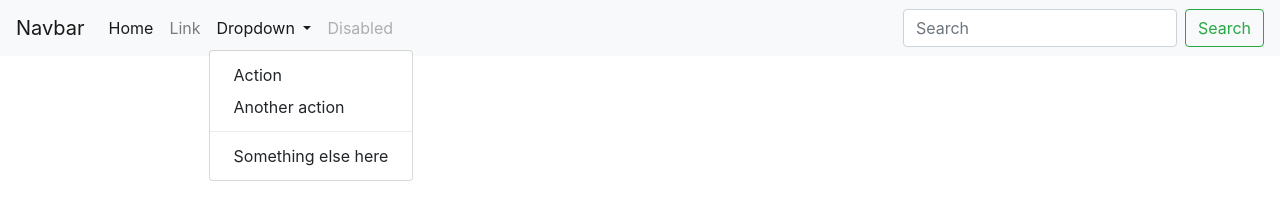
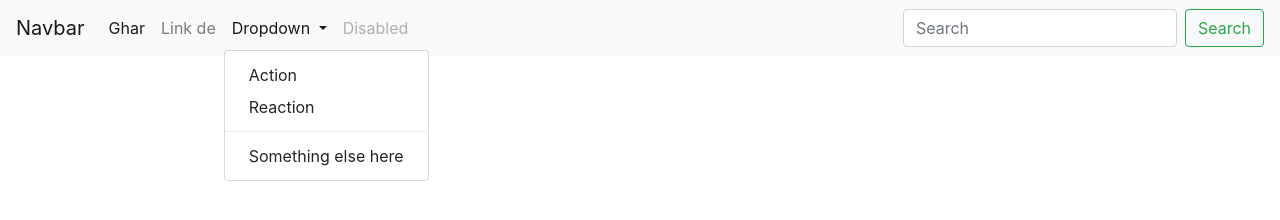
Before and after one commit to mankuuu/gittutorial, a plain HTML site: page index.html in a window 1280 px wide. Both pictures are taken after a click on the button "Dropdown". Drawn offline with nearby package versions, Linux system fonts and the light colour scheme.

Commit message:
Try me change

```diff
--- a/index.html
+++ b/index.html
@@ -20,10 +20,10 @@
         <div class="collapse navbar-collapse" id="navbarSupportedContent">
           <ul class="navbar-nav mr-auto">
             <li class="nav-item active">
-              <a class="nav-link" href="#">Home <span class="sr-only">(current)</span></a>
+              <a class="nav-link" href="#">Ghar <span class="sr-only">(current)</span></a>
             </li>
             <li class="nav-item">
-              <a class="nav-link" href="#">Link</a>
+              <a class="nav-link" href="#">Link de</a>
             </li>
             <li class="nav-item dropdown">
               <a class="nav-link dropdown-toggle" href="#" id="navbarDropdown" role="button" data-toggle="dropdown" aria-haspopup="true" aria-expanded="false">
@@ -31,7 +31,7 @@
               </a>
               <div class="dropdown-menu" aria-labelledby="navbarDropdown">
                 <a class="dropdown-item" href="#">Action</a>
-                <a class="dropdown-item" href="#">Another action</a>
+                <a class="dropdown-item" href="#">Reaction</a>
                 <div class="dropdown-divider"></div>
                 <a class="dropdown-item" href="#">Something else here</a>
               </div>
```
